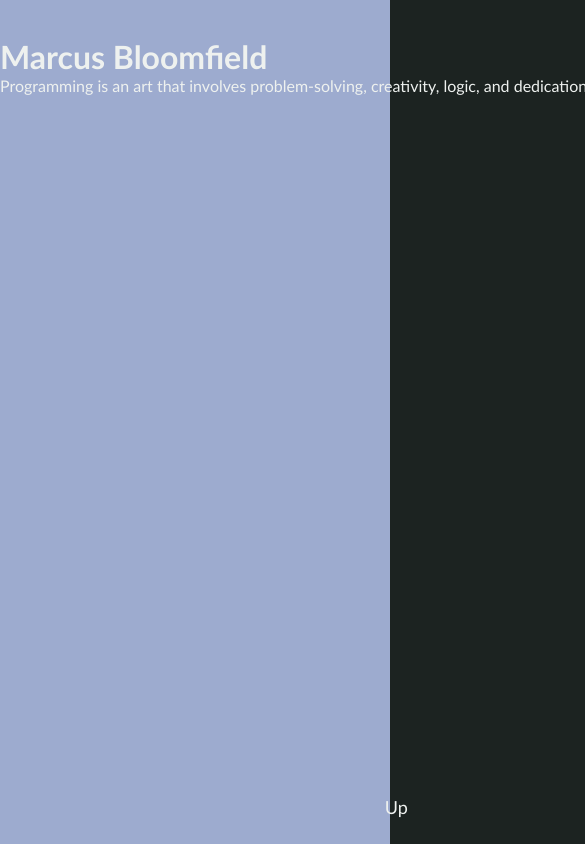
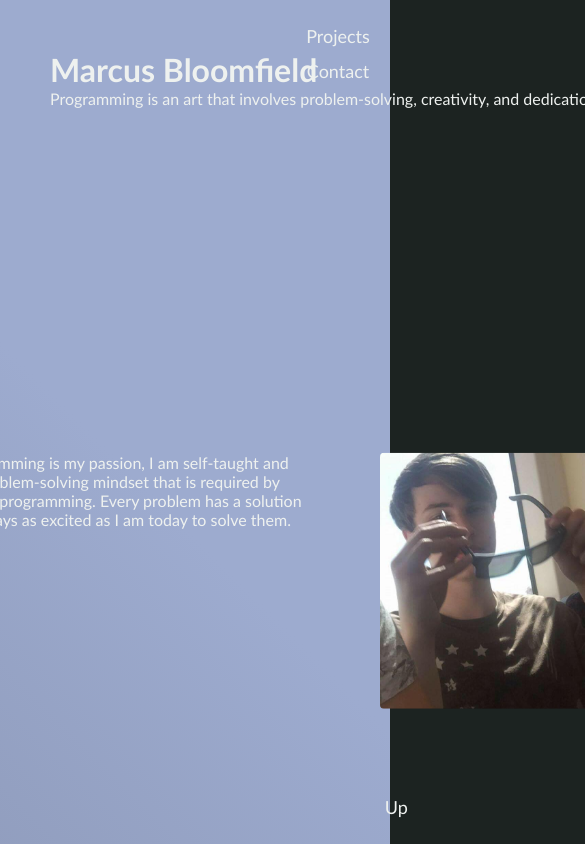
Before and after one commit to MarcusBloomfield/ResumeWebsiteV3, a React (Create React App) app: page / in a window 390 px wide. Shown: the top 844 px of the page, 585 px wide, since content can reach past the window. Built offline with nearby package versions, Linux system fonts and the light colour scheme.

Commit message:
Added mobile compatability

```diff
--- a/package.json
+++ b/package.json
@@ -9,10 +9,13 @@
     "aos": "^2.3.4",
     "react": "^18.1.0",
     "react-dom": "^18.1.0",
-    "react-scripts": "5.0.1",
     "react-scroll": "^1.8.7",
     "react-youtube-player": "^2.0.1",
     "web-vitals": "^2.1.4"
+  },
+  "devDependencies": {
+    "gh-pages": "^3.2.3",
+    "react-scripts": "^5.0.1"
   },
   "scripts": {
     "start": "react-scripts start",
--- a/public/index.html
+++ b/public/index.html
@@ -1,18 +1,9 @@
 <!DOCTYPE html>
 <html lang="en">
   <head>
-    <meta charset="utf-8" />
-    <link rel="icon" href="%PUBLIC_URL%/favicon.ico" />
-    <meta name="viewport" content="width=device-width, initial-scale=1" />
-    <meta name="theme-color" content="#000000" />
-    <meta
-      name="description"
-      content="Web site created using create-react-app"
-    />
     <title>Marcus Bloomfield</title>
   </head>
   <body>
-    <noscript>You need to enable JavaScript to run this app.</noscript>
     <div id="root"></div>
   </body>
 </html>
--- a/src/Components/Card.js
+++ b/src/Components/Card.js
@@ -19,6 +19,6 @@ export default function Card({ ...props }) {
 
 function Photo({ ...props }) {
     if (props.photoAddress != null) {
-        return <img src={props.photoAddress} className="cardPhoto" />
+        return <img src={props.photoAddress} className="cardPhoto" alt="it's me :)" />
     }
 }
--- a/src/Components/Header.js
+++ b/src/Components/Header.js
@@ -3,7 +3,7 @@ export default function Header() {
         <div className="header">
             <h1> Marcus Bloomfield </h1>
             <div className="headerAbout">
-                Programming is an art that involves problem-solving, creativity, logic, and dedication.
+                Programming is an art that involves problem-solving, creativity, and dedication.
             </div>
         </div>
     );
--- a/src/Components/NavBar.js
+++ b/src/Components/NavBar.js
@@ -5,8 +5,7 @@ export default function NavBar() {
     return (
         <div className="navBar">
             <button className="navButton" onClick={() => scroll.scrollTo(8444)}> Projects </button>
-            <button className="navButton" onClick={() => scroll.scrollToBottom()} > Contact </button>
-            <button className="navButton" > Github </button>
+            <button className="navButton" onClick={() => scroll.scrollTo('projects')} > Contact </button>
         </div>
     );
 }
--- a/src/Css/Home.css
+++ b/src/Css/Home.css
@@ -1,3 +1,4 @@
+@media only screen and (min-width: 1900px) {
     .home {
         height: 10000px;
         width: 100%;
@@ -8,3 +9,16 @@
         background: rgb(42, 43, 46);
         background: linear-gradient(45deg, rgba(42, 43, 46, 1) 5%, #9dabcf 88%);
     }
+}
+
+@media only screen and (max-width: 1900px) {
+    .home {
+        display: flex;
+        flex-direction: column;
+        justify-content: center;
+        padding: 50px;
+        row-gap: 300px;
+        background: rgb(42, 43, 46);
+        background: linear-gradient(45deg, rgba(42, 43, 46, 1) 5%, #9dabcf 88%);
+    }
+}
--- a/src/Css/NavBar.css
+++ b/src/Css/NavBar.css
@@ -1,3 +1,4 @@
+@media only screen and (min-width: 1900px) {
     .navBar {
         display: flexbox;
         flex-direction: row;
@@ -5,6 +6,19 @@
         text-align: right;
         grid-column: 3/3;
         grid-row: 1/1;
+    }
+}
+
+@media only screen and (max-width: 1900px) {
+    .navBar {
+        display: flexbox;
+        flex-direction: row;
+        padding: 10px;
+        text-align: right;
+        position: absolute;
+        top: 1%;
+        left: 70%;
+    }
 }
 
 .navButton {
--- a/src/Css/ProjectGrid.css
+++ b/src/Css/ProjectGrid.css
@@ -1,3 +1,4 @@
+@media only screen and (min-width: 1920px) {
     .projectGrid {
         display: grid;
         grid-template-rows: 1fr 1fr;
@@ -11,3 +12,17 @@
         grid-row: 10/10;
         text-align: center;
     }
+}
+
+@media only screen and (max-width: 1900px) {
+
+    .projectGrid {
+        display: flex;
+        flex-wrap: wrap;
+        justify-content: center;
+    }
+
+    .projectGridContainer {
+        text-align: center;
+    }
+}
--- a/src/Css/ProjectTile.css
+++ b/src/Css/ProjectTile.css
@@ -14,6 +14,7 @@
     animation-play-state: running;
 }
 
+@media only screen and (min-width: 1900px) {
     @keyframes bob {
 
         from,
@@ -39,3 +40,4 @@
             transform: translate3d(0, 1px, 0);
         }
     }
+}
--- a/src/Pages/Home.js
+++ b/src/Pages/Home.js
@@ -13,7 +13,7 @@ export default function Home() {
             <NavBar />
             <BackToTop />
             <AllCards />
-            <AllProjectStuff />
+            <AllProjectStuff name="projects" />
             <Footer />
         </div>
     );
--- a/src/index.js
+++ b/src/index.js
@@ -4,7 +4,5 @@ import App from './App';
 
 const root = ReactDOM.createRoot(document.getElementById('root'));
 root.render(
-  <React.StrictMode>
-    <App />
-  </React.StrictMode>
+  <App />
 );
```
Also changed, not shown: 1 other file (tests, documents, lock files or other folders). Lines whose indentation alone changed are shown as unchanged.
